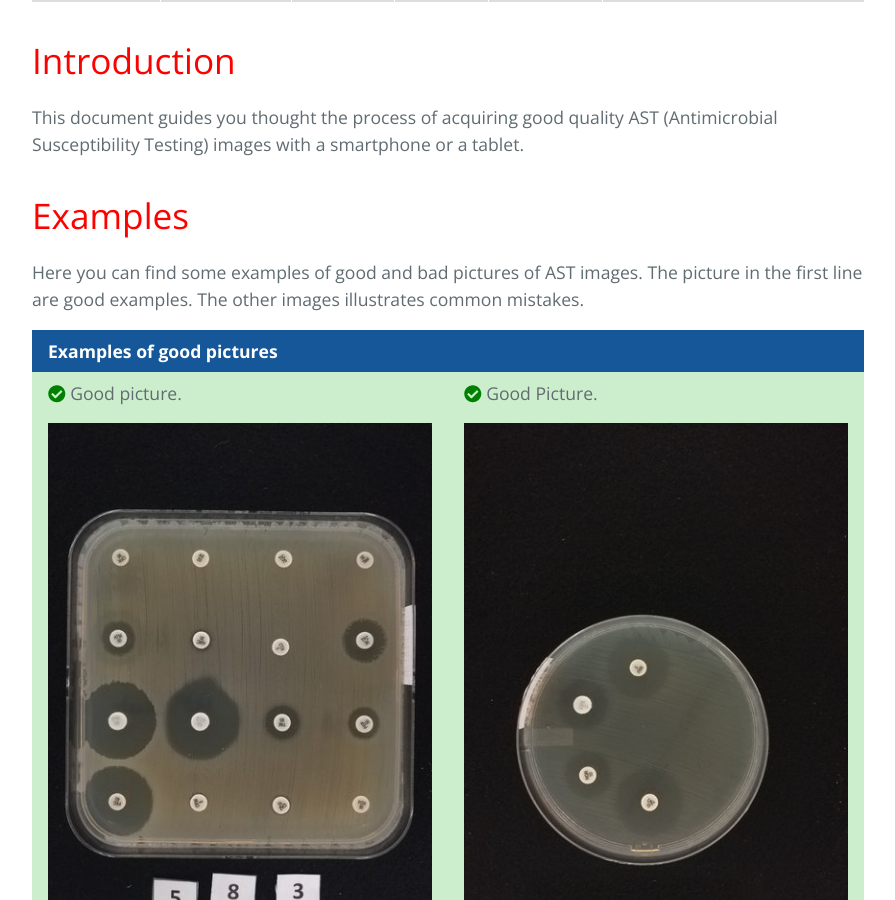
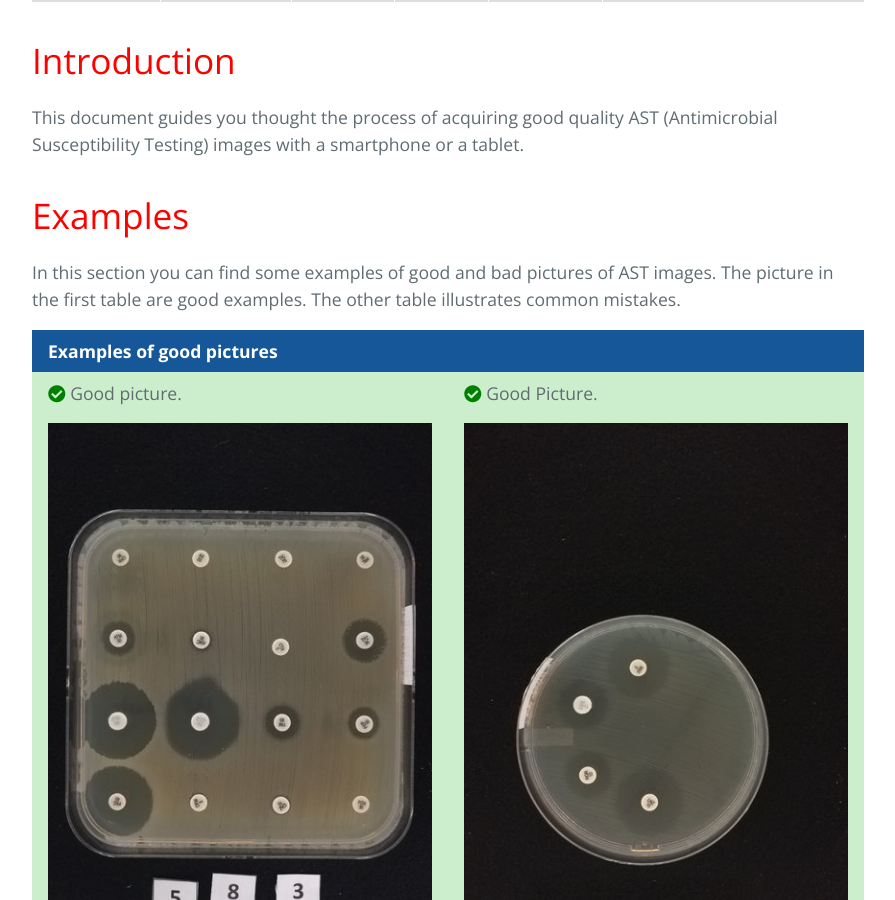
Before and after one commit to mpascucci/ASTapp, a Jekyll site: the page built from index.md, in a window 1280 px wide and 900 px high, scrolled down 543 px. Shown: the whole window, without its empty margins (192-1087 px from the left). Built offline with Jekyll 4.4.1, drawn with Linux system fonts in a browser that asks for light colours; nearby versions of some CDN libraries; our own code applies the rules of GitHub Pages for plain Markdown files.

Commit message:
general commit

```diff
--- a/index.md
+++ b/index.md
@@ -25,8 +25,8 @@ This document guides you thought the process of acquiring good quality AST (Anti
 
 # <a name="examples"></a> Examples #
 
-Here you can find some examples of good and bad pictures of AST images.
-The picture in the first line are good examples. The other images illustrates common mistakes.
+In this section you can find some examples of good and bad pictures of AST images.
+The picture in the first table are good examples. The other table illustrates common mistakes.
 
 <!--
 
```
